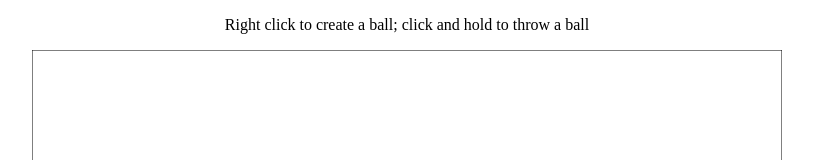
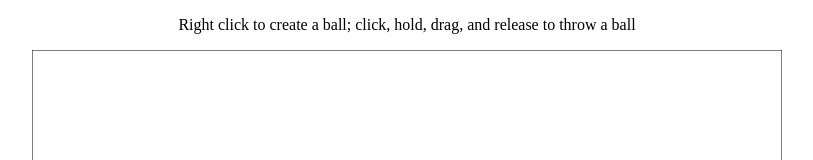
Before and after one commit to MattZachZion/HammerHacksHTML, a plain HTML site: page index.html in a window 1280 px wide. Shown: the top 160 px of the page, without its empty margins (233-1046 px from the left). Drawn offline with Linux system fonts and the light colour scheme.

Commit message:
Update index.html

```diff
--- a/index.html
+++ b/index.html
@@ -6,7 +6,7 @@
     </head>
 
     <body>
-        <center><p>Right click to create a ball; click and hold to throw a ball</p></center>
+        <center><p>Right click to create a ball; click, hold, drag, and release to throw a ball</p></center>
         <center><canvas id="canvas"></canvas></center>
     </body>
 
```
